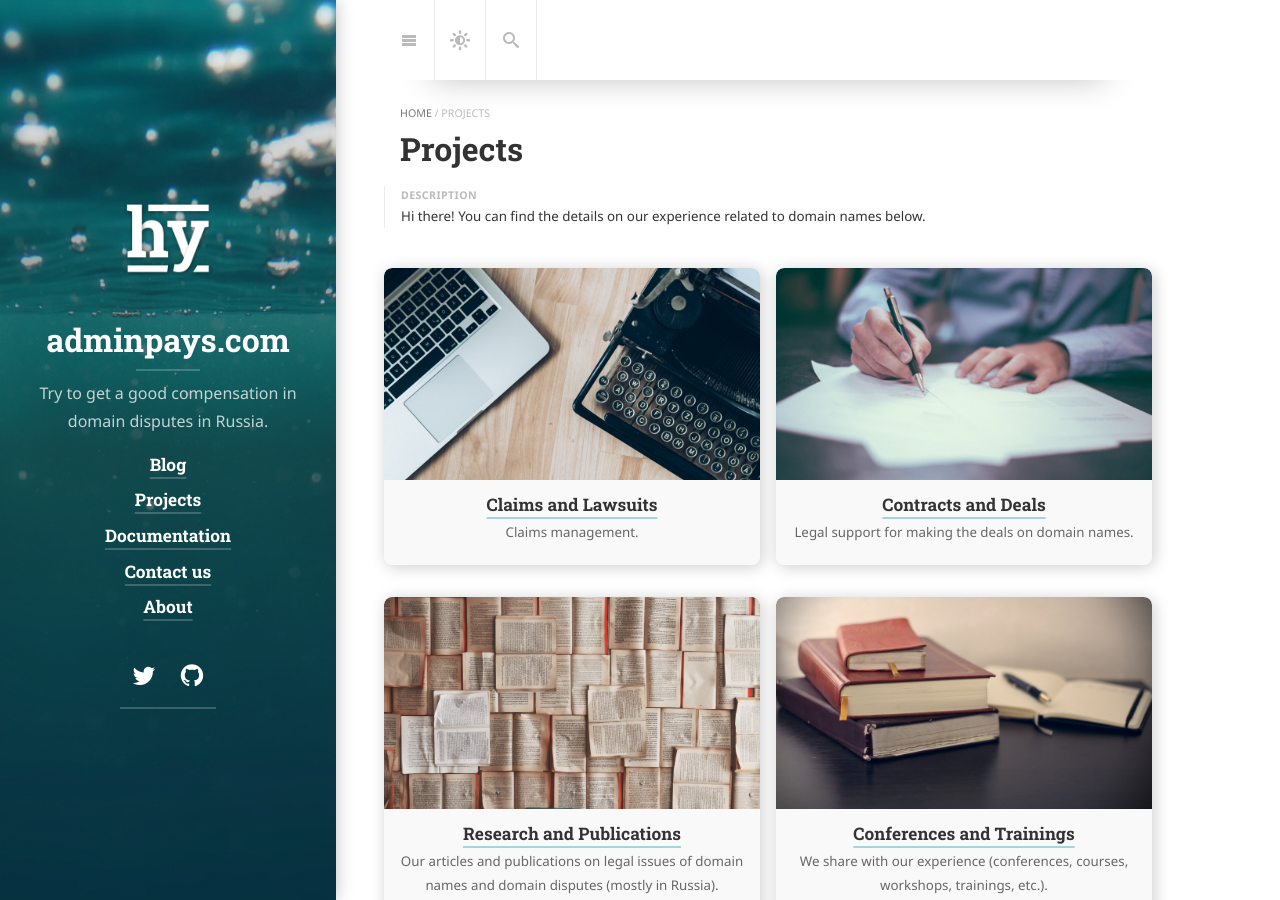
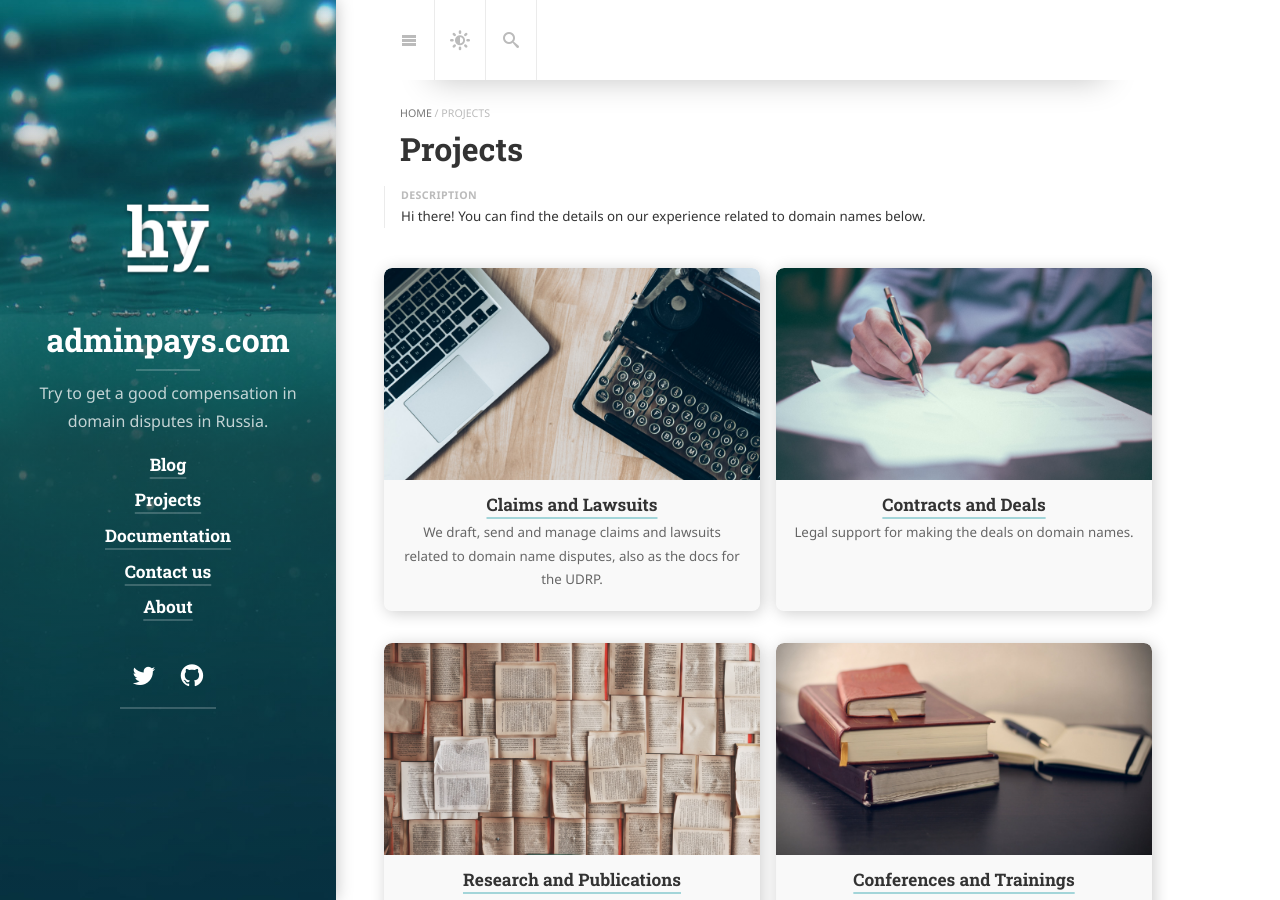
Before and after one commit to xCounsel/adminpays, a Jekyll site: the page built from projects.md, in a window 1280 px wide and 900 px high. Built offline with Jekyll 4.4.1, drawn with Linux system fonts in a browser that asks for light colours; cached includes are drawn as plain includes; nearby versions of some CDN libraries; some web fonts are replaced; library files that are not in the unit come from our copies.

Commit message:
Update claims.md

```diff
--- a/_projects/claims.md
+++ b/_projects/claims.md
@@ -1,7 +1,7 @@
 ---
 layout: project
 title: 'Claims and Lawsuits'
-caption: Claims management.
+caption: We draft, send and manage claims and lawsuits related to domain name disputes, also as the docs for the UDRP.
 description: >
    We sent dozens of claims, most of them are successful. We also consult others to prepare lawsuits.
 date: 6 August 2021
```
